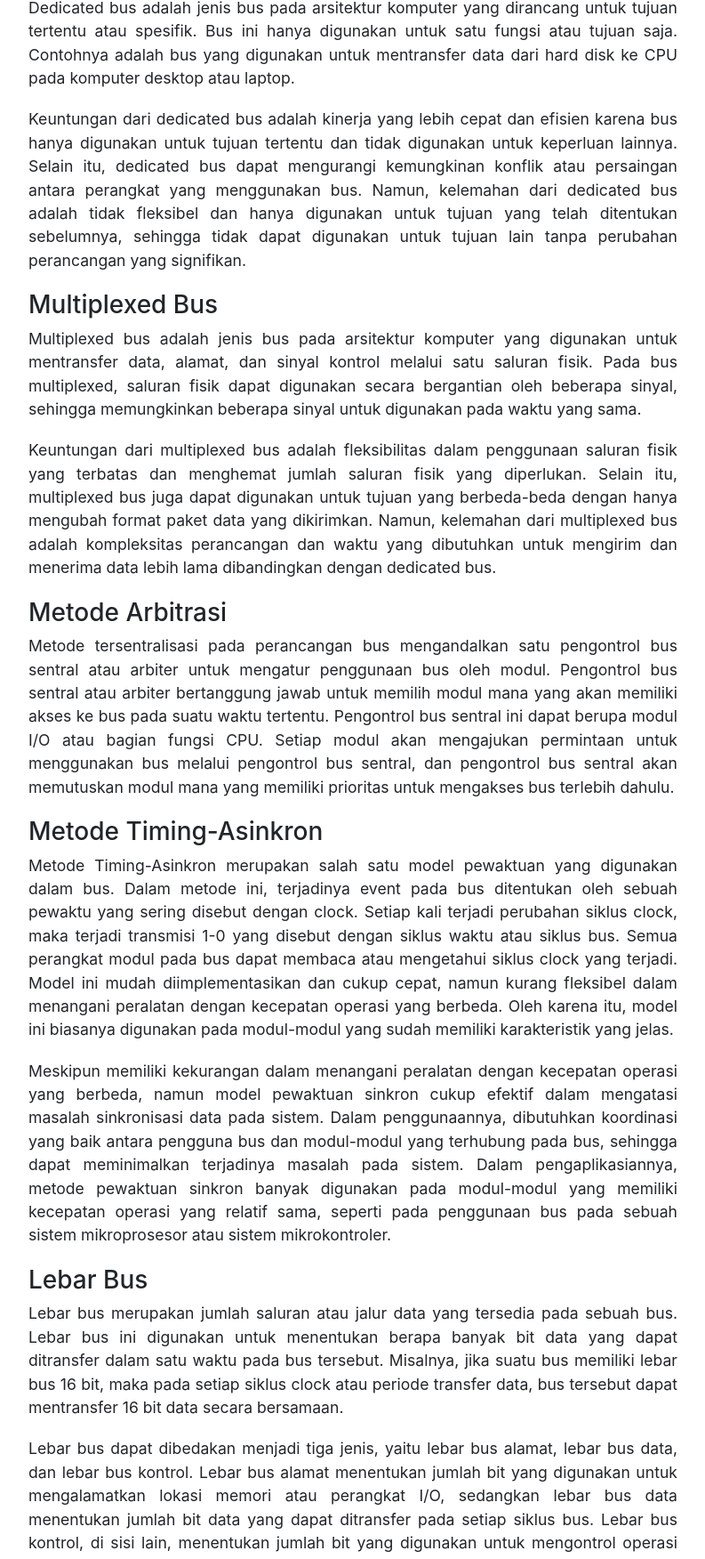
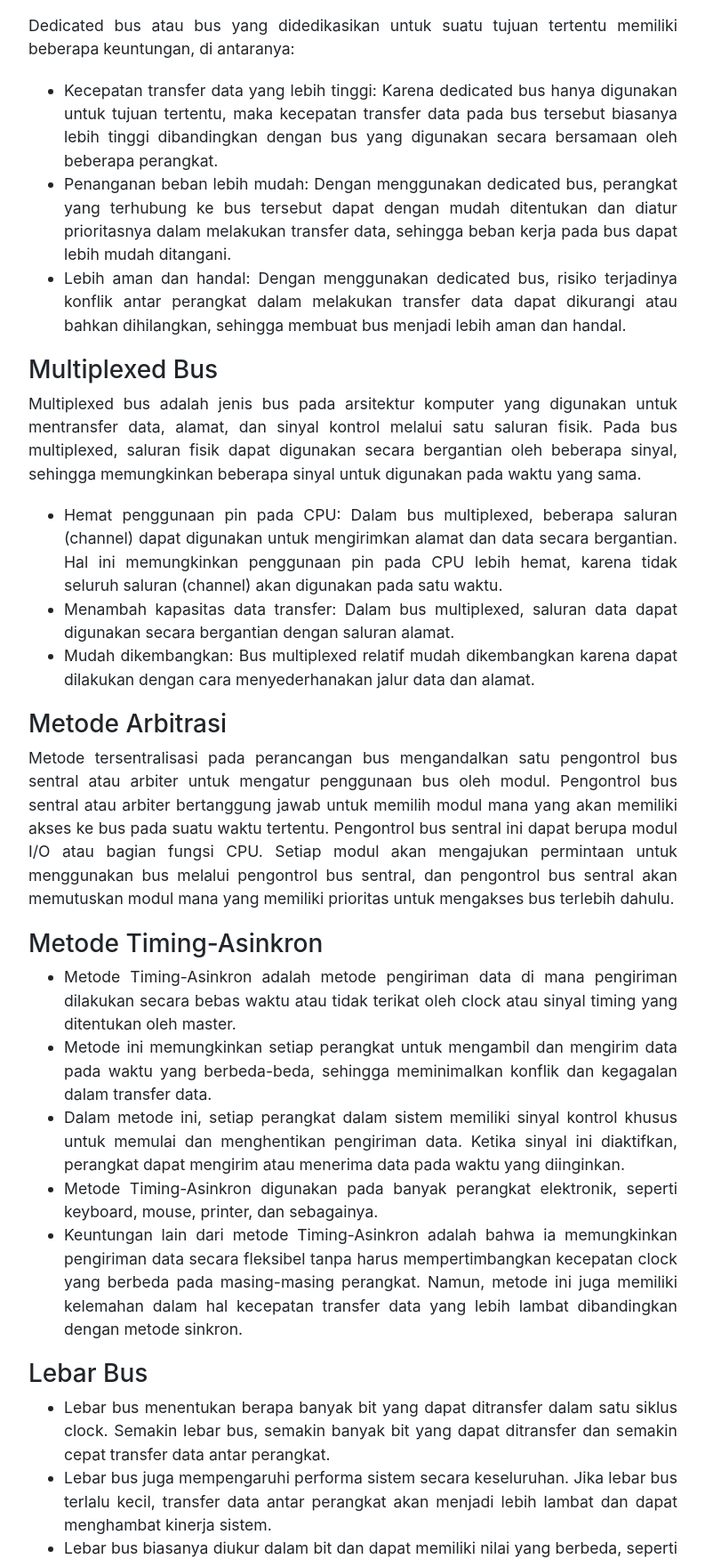
Before and after one commit to RendyRadithya/Blog-Arsitektur-Komputer, a plain HTML site: page index.html in a window 1280 px wide. Shown: the part 5001-6753 px from the top of the page at 89% size, without its empty margins (53-846 px from the left). Drawn offline with nearby package versions, Linux system fonts and the light colour scheme.

Commit message:
Mengubah isi html artikel

```diff
--- a/index.html
+++ b/index.html
@@ -119,17 +119,18 @@
           </ul>
           <h3>Element Perancangan bus</h3>
           <p>
-            Elemen perancangan bus pada arsitektur komputer terdiri dari beberapa komponen, yaitu bus data, bus alamat, control bus, dan timing. Bus data adalah saluran yang digunakan untuk mentransfer data dari satu perangkat ke perangkat
-            lain. Bus alamat adalah saluran yang digunakan untuk mentransfer alamat memori atau alamat port I/O untuk diakses oleh CPU atau perangkat lainnya. Control bus adalah saluran yang digunakan untuk mengontrol bus data, bus alamat,
-            dan perangkat-perangkat dalam sistem komputer. Sedangkan timing adalah mekanisme yang digunakan untuk mengatur kecepatan transfer data antar perangkat pada bus.
+            Elemen perancangan bus pada arsitektur komputer terdiri dari beberapa komponen, yaitu : <b>bus data</b>, <b>bus alamat</b>, <b>control bus</b>, <b>dan timing</b>.
+        <ul>
+            <li>Bus data adalah saluran yang digunakan untuk mentransfer data
+                 dari satu perangkat ke perangkat lain.</li>
+            <li>Bus alamat adalah saluran yang digunakan untuk mentransfer alamat memori atau alamat port I/O untuk  diakses oleh CPU atau perangkat lainnya. </li>
+            <li>Control bus adalah saluran yang digunakan untuk mengontrol bus data, bus alamat, dan perangkat-perangkat dalam sistem komputer. </li>
+             <li>Timing adalah mekanisme yang digunakan untuk mengatur kecepatan transfer data antar perangkat pada bus.</li>
+        </ul>
           </p>
           <p>
             Selain itu, elemen perancangan bus juga dapat meliputi parameter dasar perancangan bus seperti lebar bus, jenis transfer data, dan metode arbitrasi. Lebar bus adalah jumlah bit yang dapat ditransfer pada satu waktu, sedangkan
             jenis transfer data adalah jenis operasi yang dilakukan pada bus seperti read, write, read-modify-write, dan lain-lain. Metode arbitrasi digunakan untuk menentukan prioritas antara perangkat yang menggunakan bus.
-          </p>
-          <p>
-            Semua elemen perancangan bus harus dirancang secara matang untuk memastikan bahwa bus dapat bekerja secara efektif dan sesuai dengan kebutuhan sistem komputer. Kesalahan dalam merancang bus dapat menyebabkan kinerja sistem
-            komputer yang buruk dan dapat menghambat operasi sistem secara keseluruhan. Oleh karena itu, pemilihan dan desain elemen perancangan bus sangat penting dalam arsitektur komputer.
           </p>
           <h3>Jenis - jenis Bus</h3>
           <ul>
@@ -141,21 +142,22 @@
             Dedicated bus adalah jenis bus pada arsitektur komputer yang dirancang untuk tujuan tertentu atau spesifik. Bus ini hanya digunakan untuk satu fungsi atau tujuan saja. Contohnya adalah bus yang digunakan untuk mentransfer data
             dari hard disk ke CPU pada komputer desktop atau laptop.
           </p>
-          <p>
-            Keuntungan dari dedicated bus adalah kinerja yang lebih cepat dan efisien karena bus hanya digunakan untuk tujuan tertentu dan tidak digunakan untuk keperluan lainnya. Selain itu, dedicated bus dapat mengurangi kemungkinan
-            konflik atau persaingan antara perangkat yang menggunakan bus. Namun, kelemahan dari dedicated bus adalah tidak fleksibel dan hanya digunakan untuk tujuan yang telah ditentukan sebelumnya, sehingga tidak dapat digunakan untuk
-            tujuan lain tanpa perubahan perancangan yang signifikan.
-          </p>
+          <p>Dedicated bus atau bus yang didedikasikan untuk suatu tujuan tertentu memiliki beberapa keuntungan, di antaranya:</p>
+          <ul>
+            <li>Kecepatan transfer data yang lebih tinggi: Karena dedicated bus hanya digunakan untuk tujuan tertentu, maka kecepatan transfer data pada bus tersebut biasanya lebih tinggi dibandingkan dengan bus yang digunakan secara bersamaan oleh beberapa perangkat.</li>
+            <li>Penanganan beban lebih mudah: Dengan menggunakan dedicated bus, perangkat yang terhubung ke bus tersebut dapat dengan mudah ditentukan dan diatur prioritasnya dalam melakukan transfer data, sehingga beban kerja pada bus dapat lebih mudah ditangani.</li>
+            <li>Lebih aman dan handal: Dengan menggunakan dedicated bus, risiko terjadinya konflik antar perangkat dalam melakukan transfer data dapat dikurangi atau bahkan dihilangkan, sehingga membuat bus menjadi lebih aman dan handal.</li>
+          </ul>
           <h3>Multiplexed Bus</h3>
           <p>
             Multiplexed bus adalah jenis bus pada arsitektur komputer yang digunakan untuk mentransfer data, alamat, dan sinyal kontrol melalui satu saluran fisik. Pada bus multiplexed, saluran fisik dapat digunakan secara bergantian oleh
             beberapa sinyal, sehingga memungkinkan beberapa sinyal untuk digunakan pada waktu yang sama.
           </p>
-          <p>
-            Keuntungan dari multiplexed bus adalah fleksibilitas dalam penggunaan saluran fisik yang terbatas dan menghemat jumlah saluran fisik yang diperlukan. Selain itu, multiplexed bus juga dapat digunakan untuk tujuan yang
-            berbeda-beda dengan hanya mengubah format paket data yang dikirimkan. Namun, kelemahan dari multiplexed bus adalah kompleksitas perancangan dan waktu yang dibutuhkan untuk mengirim dan menerima data lebih lama dibandingkan
-            dengan dedicated bus.
-          </p>
+        <ul>
+            <li>Hemat penggunaan pin pada CPU: Dalam bus multiplexed, beberapa saluran (channel) dapat digunakan untuk mengirimkan alamat dan data secara bergantian. Hal ini memungkinkan penggunaan pin pada CPU lebih hemat, karena tidak seluruh saluran (channel) akan digunakan pada satu waktu.</li>
+            <li>Menambah kapasitas data transfer: Dalam bus multiplexed, saluran data dapat digunakan secara bergantian dengan saluran alamat. </li>
+            <li>Mudah dikembangkan: Bus multiplexed relatif mudah dikembangkan karena dapat dilakukan dengan cara menyederhanakan jalur data dan alamat. </li>
+        </ul>
           <h3>Metode Arbitrasi</h3>
           <p>
             Metode tersentralisasi pada perancangan bus mengandalkan satu pengontrol bus sentral atau arbiter untuk mengatur penggunaan bus oleh modul. Pengontrol bus sentral atau arbiter bertanggung jawab untuk memilih modul mana yang akan
@@ -163,26 +165,19 @@
             pengontrol bus sentral akan memutuskan modul mana yang memiliki prioritas untuk mengakses bus terlebih dahulu.
           </p>
           <h3>Metode Timing-Asinkron</h3>
-          <p>
-            Metode Timing-Asinkron merupakan salah satu model pewaktuan yang digunakan dalam bus. Dalam metode ini, terjadinya event pada bus ditentukan oleh sebuah pewaktu yang sering disebut dengan clock. Setiap kali terjadi perubahan
-            siklus clock, maka terjadi transmisi 1-0 yang disebut dengan siklus waktu atau siklus bus. Semua perangkat modul pada bus dapat membaca atau mengetahui siklus clock yang terjadi. Model ini mudah diimplementasikan dan cukup
-            cepat, namun kurang fleksibel dalam menangani peralatan dengan kecepatan operasi yang berbeda. Oleh karena itu, model ini biasanya digunakan pada modul-modul yang sudah memiliki karakteristik yang jelas.
-          </p>
-          <p>
-            Meskipun memiliki kekurangan dalam menangani peralatan dengan kecepatan operasi yang berbeda, namun model pewaktuan sinkron cukup efektif dalam mengatasi masalah sinkronisasi data pada sistem. Dalam penggunaannya, dibutuhkan
-            koordinasi yang baik antara pengguna bus dan modul-modul yang terhubung pada bus, sehingga dapat meminimalkan terjadinya masalah pada sistem. Dalam pengaplikasiannya, metode pewaktuan sinkron banyak digunakan pada modul-modul
-            yang memiliki kecepatan operasi yang relatif sama, seperti pada penggunaan bus pada sebuah sistem mikroprosesor atau sistem mikrokontroler.
-          </p>
+         <ul>
+            <li>Metode Timing-Asinkron adalah metode pengiriman data di mana pengiriman dilakukan secara bebas waktu atau tidak terikat oleh clock atau sinyal timing yang ditentukan oleh master.</li>
+            <li>Metode ini memungkinkan setiap perangkat untuk mengambil dan mengirim data pada waktu yang berbeda-beda, sehingga meminimalkan konflik dan kegagalan dalam transfer data.</li>
+            <li>Dalam metode ini, setiap perangkat dalam sistem memiliki sinyal kontrol khusus untuk memulai dan menghentikan pengiriman data. Ketika sinyal ini diaktifkan, perangkat dapat mengirim atau menerima data pada waktu yang diinginkan.</li>
+            <li>Metode Timing-Asinkron digunakan pada banyak perangkat elektronik, seperti keyboard, mouse, printer, dan sebagainya. </li>
+            <li>Keuntungan lain dari metode Timing-Asinkron adalah bahwa ia memungkinkan pengiriman data secara fleksibel tanpa harus mempertimbangkan kecepatan clock yang berbeda pada masing-masing perangkat. Namun, metode ini juga memiliki kelemahan dalam hal kecepatan transfer data yang lebih lambat dibandingkan dengan metode sinkron.</li>
+         </ul>
           <h3>Lebar Bus</h3>
-          <p>
-            Lebar bus merupakan jumlah saluran atau jalur data yang tersedia pada sebuah bus. Lebar bus ini digunakan untuk menentukan berapa banyak bit data yang dapat ditransfer dalam satu waktu pada bus tersebut. Misalnya, jika suatu bus
-            memiliki lebar bus 16 bit, maka pada setiap siklus clock atau periode transfer data, bus tersebut dapat mentransfer 16 bit data secara bersamaan.
-          </p>
-          <p>
-            Lebar bus dapat dibedakan menjadi tiga jenis, yaitu lebar bus alamat, lebar bus data, dan lebar bus kontrol. Lebar bus alamat menentukan jumlah bit yang digunakan untuk mengalamatkan lokasi memori atau perangkat I/O, sedangkan
-            lebar bus data menentukan jumlah bit data yang dapat ditransfer pada setiap siklus bus. Lebar bus kontrol, di sisi lain, menentukan jumlah bit yang digunakan untuk mengontrol operasi bus, seperti sinyal start atau stop pada
-            transfer data. Semakin lebar bus, semakin banyak bit data yang dapat ditransfer secara bersamaan, namun juga semakin kompleks dan mahal desainnya.
-          </p>
+         <ul>
+            <li>Lebar bus menentukan berapa banyak bit yang dapat ditransfer dalam satu siklus clock. Semakin lebar bus, semakin banyak bit yang dapat ditransfer dan semakin cepat transfer data antar perangkat.</li>
+            <li>Lebar bus juga mempengaruhi performa sistem secara keseluruhan. Jika lebar bus terlalu kecil, transfer data antar perangkat akan menjadi lebih lambat dan dapat menghambat kinerja sistem.</li>
+            <li>Lebar bus biasanya diukur dalam bit dan dapat memiliki nilai yang berbeda, seperti 8 bit, 16 bit, 32 bit, atau bahkan lebih. Lebar bus yang lebih besar membutuhkan kabel yang lebih banyak dan dapat meningkatkan biaya produksi sistem.</li>
+         </ul>
           <h3>Jenis - jenis transfer data</h3>
           <p>
             Operasi transfer data pada komputer merupakan proses penting yang memungkinkan pertukaran data antara berbagai modul komputer. Pada operasi baca (read), data diambil dari memori dan ditransfer ke CPU. Sebaliknya, pada operasi
```
